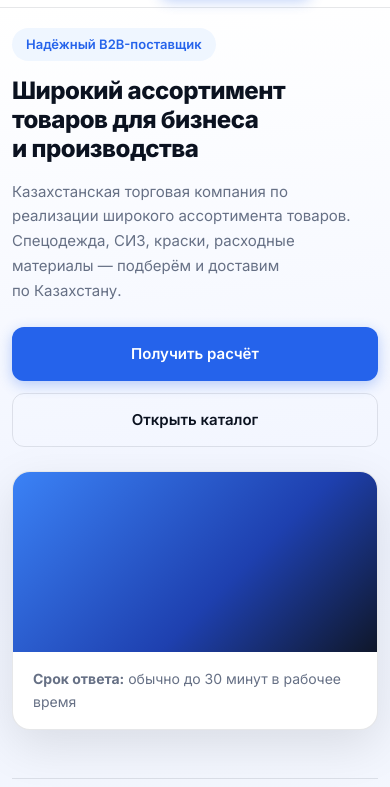
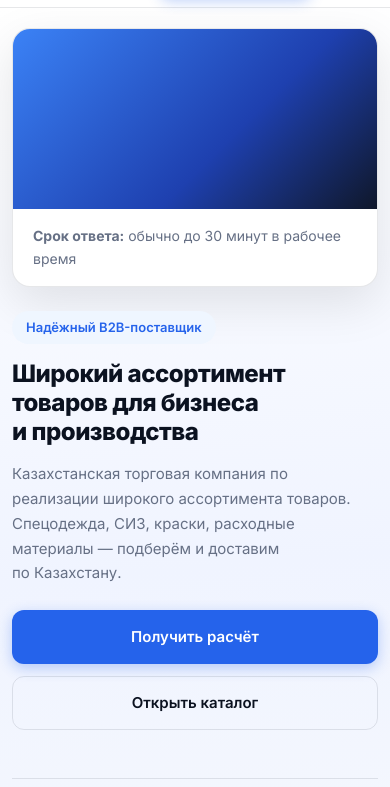
Before and after one commit to dlitvinov87-star/Qaz-NS-GROUP, a plain HTML site: page index.html in a window 390 px wide. Shown: the part 57-844 px from the top of the page. Drawn offline with Linux system fonts and the light colour scheme.

Commit message:
Revert hero: card block on top on mobile
Co-authored-by: Cursor <cursoragent@cursor.com>

```diff
--- a/styles.css
+++ b/styles.css
@@ -728,6 +728,7 @@ a.contact__value:hover { color: var(--primary); text-decoration: none; }
   .cards { grid-template-columns: repeat(2, 1fr); }
   .advantages { grid-template-columns: repeat(2, 1fr); }
   .hero__grid { grid-template-columns: 1fr; gap: 24px; }
+  .hero__card { order: -1; }
   .hero__buttons { flex-direction: column; }
   .hero__buttons .btn { width: 100%; justify-content: center; min-height: 48px; }
   .hero { padding-top: 24px; }
```
